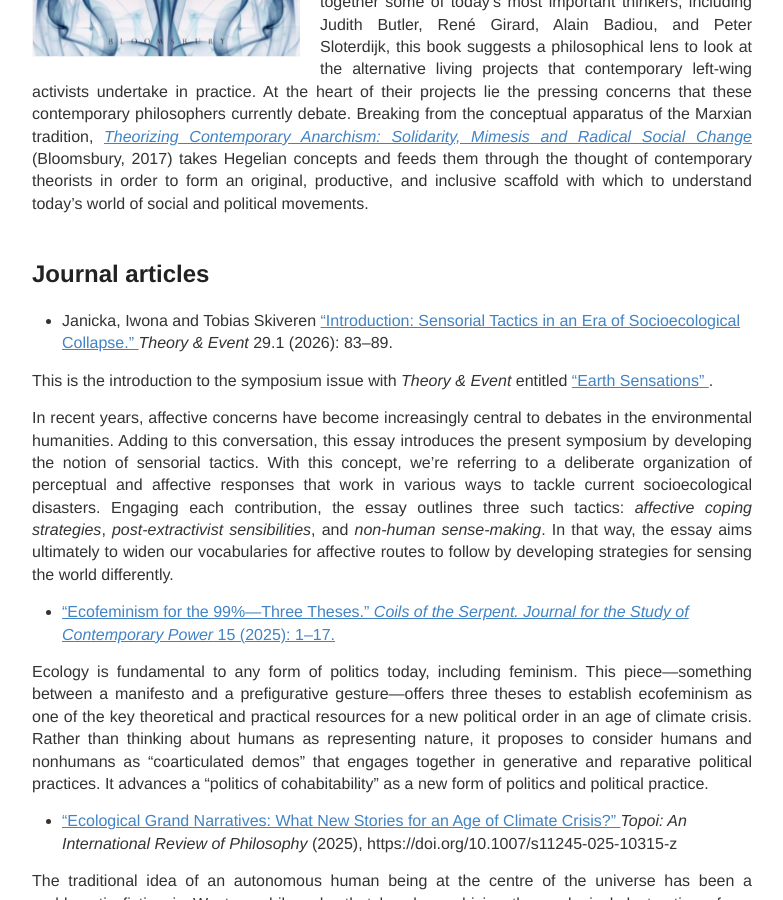
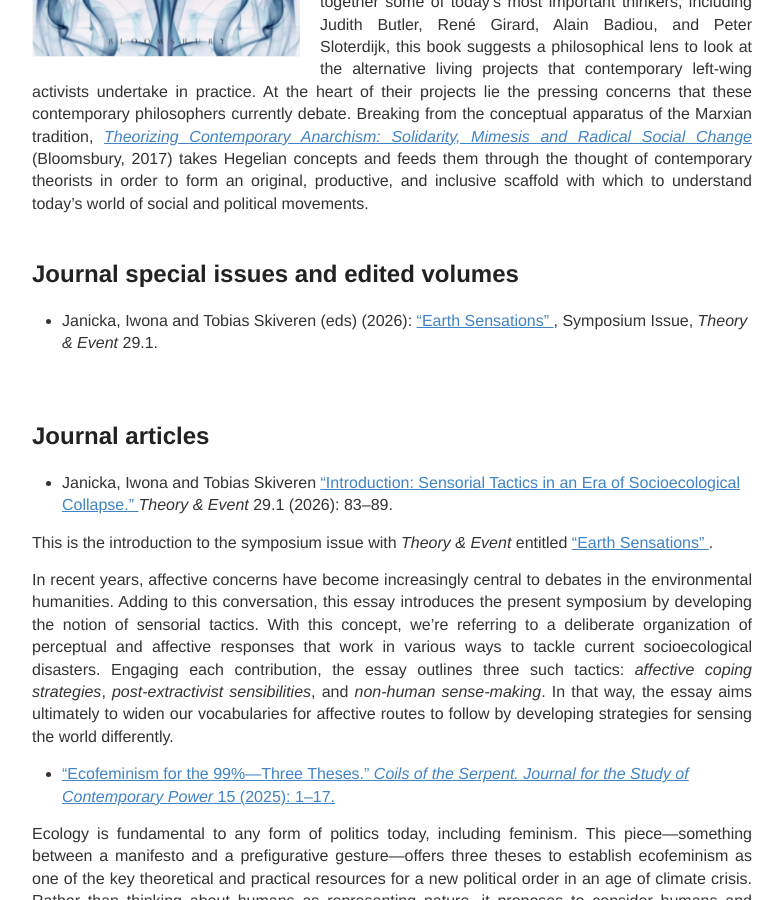
Before and after one commit to IJanicka/IJanicka.github.io, a Jekyll site: the page built from publications.md, in a window 1280 px wide and 900 px high, scrolled down 807 px. Shown: the whole window, without its empty margins (248-1031 px from the left). Built offline with Jekyll 4.4.1, drawn with Linux system fonts in a browser that asks for light colours.

Commit message:
Update publications.md

```diff
--- a/publications.md
+++ b/publications.md
@@ -18,6 +18,12 @@ The turn of the Millennium demonstrated a fully-fledged revival and fusion of va
 </p>
   </div>
 </div>
+ <h2>Journal special issues and edited volumes</h2>
+
+ * Janicka, Iwona and Tobias Skiveren (eds) (2026): <a href="https://muse.jhu.edu/issue/56178" target="_blank"> "Earth Sensations" <a/>, Symposium Issue, *Theory & Event* 29.1.
+
+ <br>
+
   <h2>Journal articles</h2>
 
 * Janicka, Iwona and Tobias Skiveren <a href="https://muse.jhu.edu/pub/1/article/978970/pdf" target="_blank"> “Introduction: Sensorial Tactics in an Era of Socioecological Collapse.” <a/> *Theory & Event* 29.1 (2026): 83–89. <br>
```
